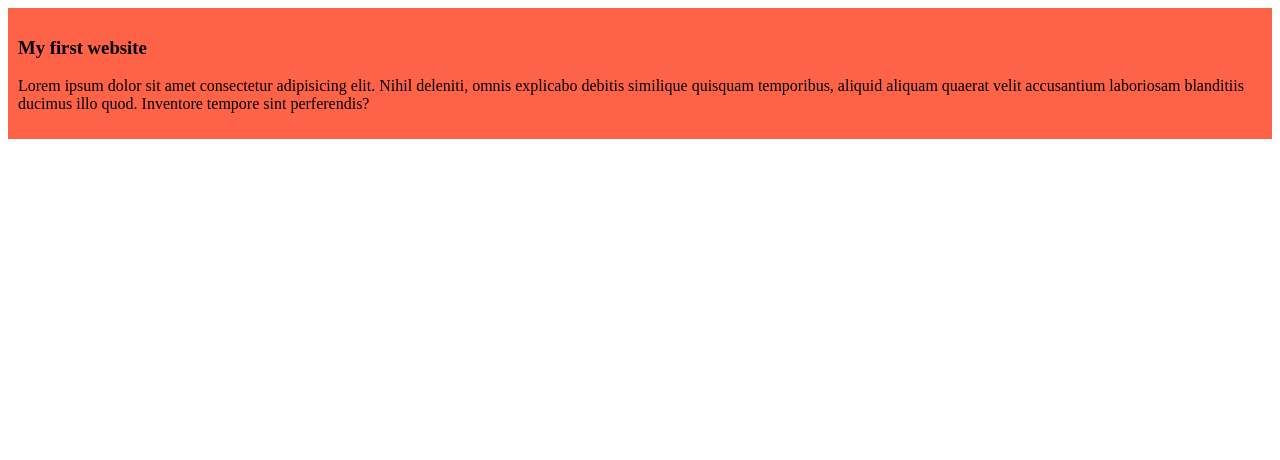
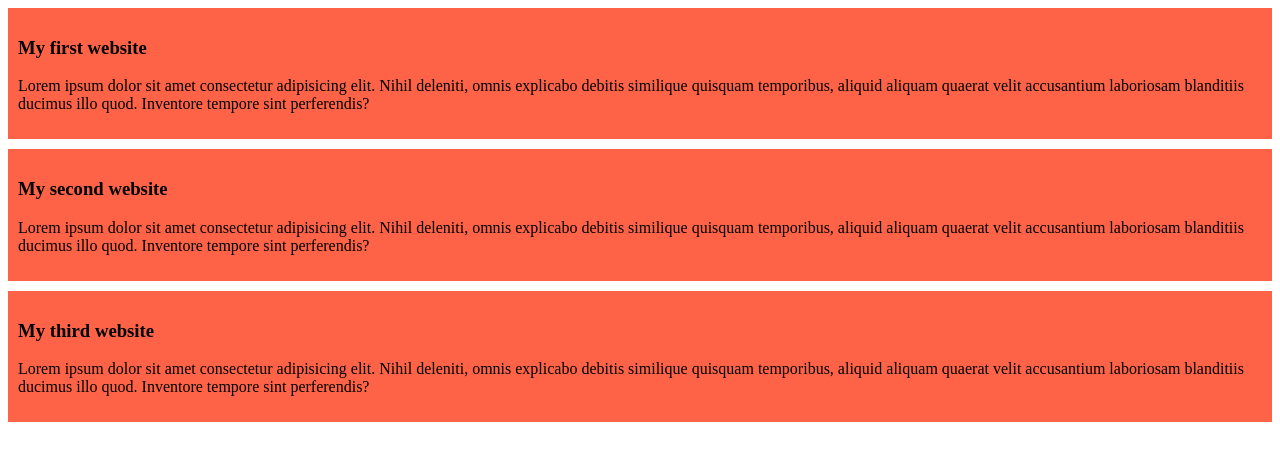
Before and after one commit to Fahadul-Islam/my-first-git-repo, a plain HTML site: page index.html in a window 1280 px wide. Drawn offline with Linux system fonts and the light colour scheme.

Commit message:
second and third added

```diff
--- a/index.html
+++ b/index.html
@@ -13,5 +13,17 @@
             Lorem ipsum dolor sit amet consectetur adipisicing elit. Nihil deleniti, omnis explicabo debitis similique quisquam temporibus, aliquid aliquam quaerat velit accusantium laboriosam blanditiis ducimus illo quod. Inventore tempore sint perferendis?
         </p>
     </div>
+    <div>
+        <h3>My second website</h3>
+        <p>
+            Lorem ipsum dolor sit amet consectetur adipisicing elit. Nihil deleniti, omnis explicabo debitis similique quisquam temporibus, aliquid aliquam quaerat velit accusantium laboriosam blanditiis ducimus illo quod. Inventore tempore sint perferendis?
+        </p>
+    </div>
+    <div>
+        <h3>My third website</h3>
+        <p>
+            Lorem ipsum dolor sit amet consectetur adipisicing elit. Nihil deleniti, omnis explicabo debitis similique quisquam temporibus, aliquid aliquam quaerat velit accusantium laboriosam blanditiis ducimus illo quod. Inventore tempore sint perferendis?
+        </p>
+    </div>
 </body>
 </html>
--- a/style/blog.css
+++ b/style/blog.css
@@ -1,4 +1,5 @@
 div{
     background-color:  tomato;
     padding: 10px;
+    margin-bottom: 10px;
 }
```
